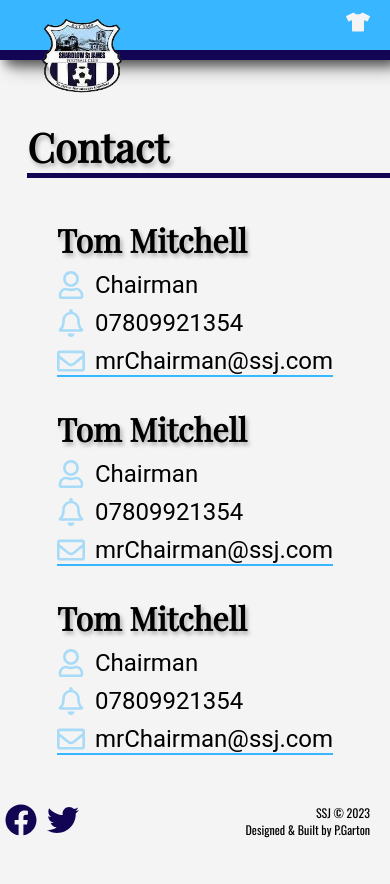
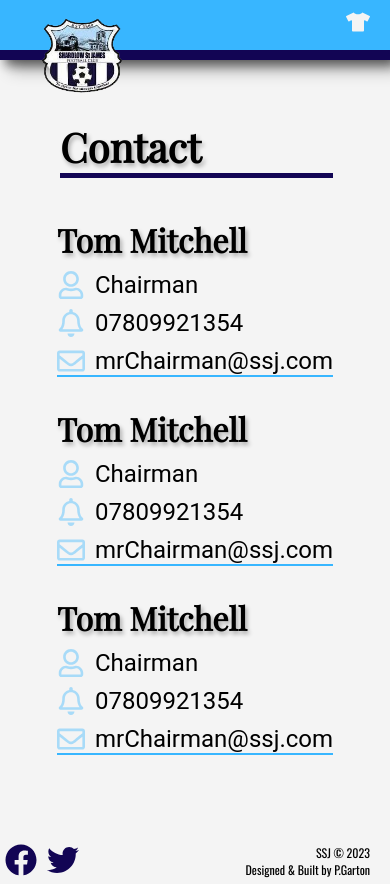
Before and after one commit to paulg44/shardlow_st_james, a React (Create React App) app in the folder ssj/: page /contact in a window 390 px wide. Before the commit the page ends 844 px from the top, so only its background shows below. Built offline with nearby package versions, Linux system fonts and the light colour scheme.

Commit message:
make footer relative, it looks best for now

```diff
--- a/ssj/src/Components/Pages/Contact/Contact.css
+++ b/ssj/src/Components/Pages/Contact/Contact.css
@@ -32,12 +32,14 @@
 
 @media (max-width: 1000px) {
   .contact {
+    position: relative;
     display: block;
     overflow-y: scroll;
   }
 
   .contact h3 {
-    width: auto;
+    width: 70%;
+    margin-left: 60px;
     margin-top: 120px;
   }
 
--- a/ssj/src/Components/Pages/Events/Events.css
+++ b/ssj/src/Components/Pages/Events/Events.css
@@ -40,6 +40,7 @@
   .events {
     position: relative;
     display: block;
+    height: fit-content;
     overflow-y: scroll;
   }
 
--- a/ssj/src/Components/Pages/News/News.css
+++ b/ssj/src/Components/Pages/News/News.css
@@ -28,7 +28,7 @@
   .news {
     position: relative;
     display: block;
-    height: 100vh;
+    /* height: fit-content; */
     align-items: center;
     overflow-y: scroll;
   }
@@ -40,7 +40,7 @@
   }
 
   .newsList {
-    margin-top: 160px;
+    margin-top: 180px;
   }
 
   .newsObject {
--- a/ssj/src/Components/SmallComponents/Footer/Footer.css
+++ b/ssj/src/Components/SmallComponents/Footer/Footer.css
@@ -29,6 +29,6 @@
 
 @media (max-width: 1000px) {
   .footer {
-    /* position: relative; */
+    position: relative;
   }
 }
```
